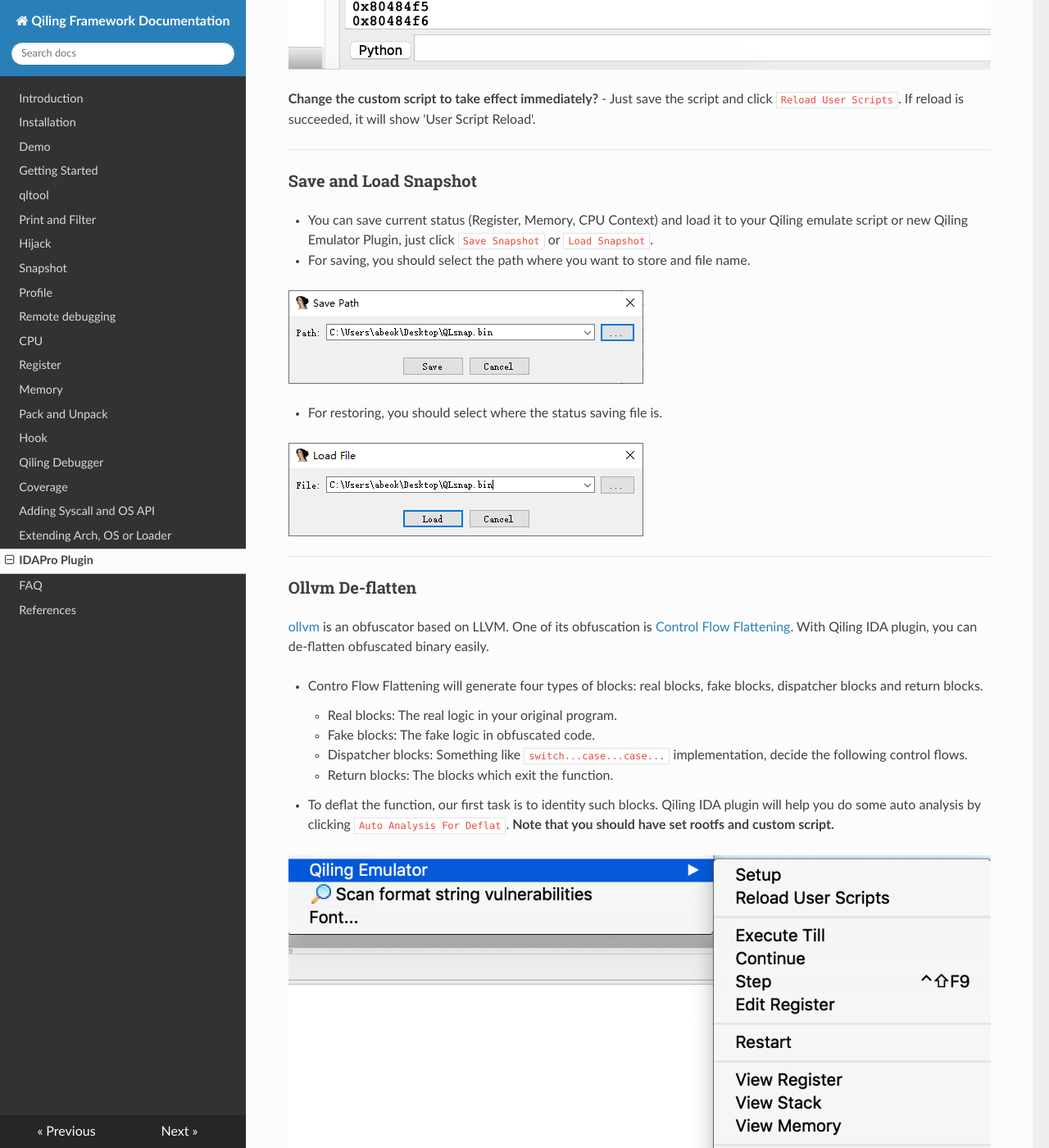
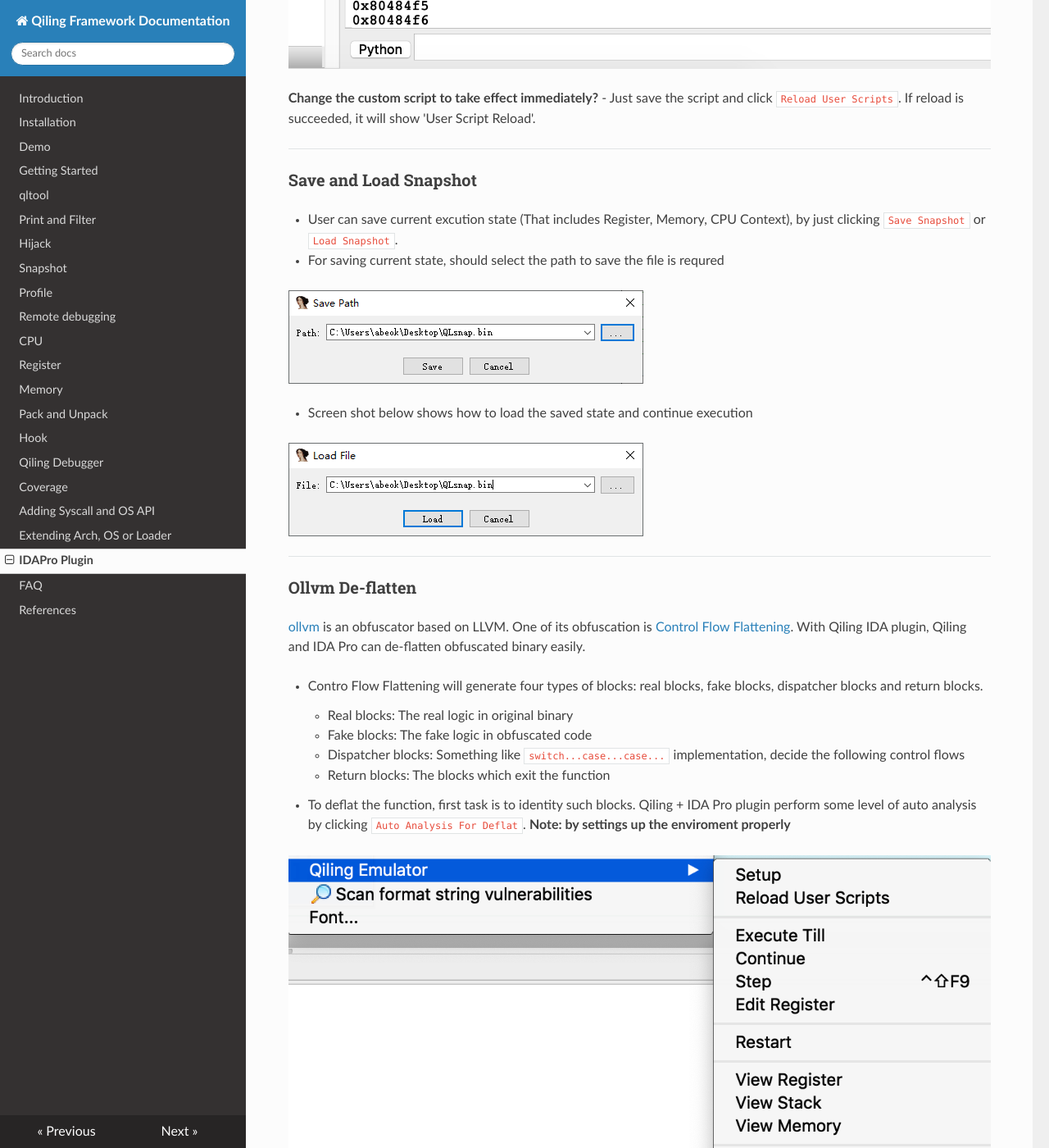
Before and after one commit to qilingframework/rtfd.io, an MkDocs documentation site: the page built from docs/ida.md, in a window 1280 px wide and 1400 px high, scrolled down 11104 px. Shown: the whole window at 82% size. Built offline with MkDocs 1.6.1, drawn with Linux system fonts in a browser that asks for light colours; nearby versions of some CDN libraries; some of the changed text lies outside the part shown.

Commit message:
Update ida.md

````diff
--- a/docs/ida.md
+++ b/docs/ida.md
@@ -1,14 +1,14 @@
 ---
-title: Qiling Emulator Plugin For IDA Guide
+title: Guide to Qiling Emulator + IDA Pro
 ---
 
-### Qiling Emulator
+### Introduction
 
-Qiling Emulator is a Plugin for IDA Pro. It provides a way to enable IDA and [Qiling](https://github.com/qilingframework/qiling) to interact. In this way, IDA can debug binaries for multiple platforms and architectures.
+This a plugin for [IDA Pro](https://www.hex-rays.com/products/ida/). It enable IDA Pro and [Qiling](https://github.com/qilingframework/qiling) to interact with each other. In this way, IDA can debug, emulate and instrument binaries for multiple platforms and architectures from one single operation system.
 
-With the customized script, it takes the plugin to a new higher. Imagine you can add hooks at various levels anywhere, dynamic hotpatch on-the-fly running code, even the loaded library, working with IDA Pro's powerful disassembly and decompile ability. How a fantastic thing!
+With the customizable scripting ablity, it takes the plugin to higher level. Hooking codes and addresses, dynamic hotpatch on-the-fly, hijack loaded library, hijack syscall and other advanced API from Qiling Frame are able to perform within IDA Pro's powerful disassembly and decompile interface.
 
-All of these can be achieved on one computer, no remote debug server, no virtual machine.
+All of these can be achieved on one computer, no remote debug server or no virtual machine ever needed.
 
 ---
 
@@ -28,7 +28,7 @@ All of these can be achieved on one computer, no remote debug server, no virtual
 
 ### Demo video
 
-Qiling's IDAPro Plugin: Instrument and Decrypt Mirai's Secret
+Lets look at the quick Qiling + IDA Pro Plugin Demo: Instrument and Decrypt Mirai's Secret
 
 [![Qiling's IDAPro Plugin: Instrument and Decrypt Mirai's Secret](https://i.ytimg.com/vi/ZWMWTq2WTXk/0.jpg)](https://www.youtube.com/watch?v=ZWMWTq2WTXk)
 
@@ -36,13 +36,16 @@ Qiling's IDAPro Plugin: Instrument and Decrypt Mirai's Secret
 
 ### Usage
 
-After loading the plugin, right-click will show Qiling Emulator under the pop-up menu.
-
-![](img/ida1.png)
+There are two method to use the plug-in
+    - Load and Run
+    - With Instrumentation Script
 
 ---
 
 ### Load and Run
+- After loading the plugin, right-click will show Qiling Emulator under the pop-up menu.
+
+![](img/ida1.png)
 
 - **Click Setup First**
 
@@ -54,11 +57,11 @@ After loading the plugin, right-click will show Qiling Emulator under the pop-up
 
 ![](img/ida3.png)
 
-- Now if you click `Continue`, Qiling will emulate the target from start (entry_point) to finish (exit_point) and paint the path green.
+- Now click `Continue`, Qiling will emulate the target from start (entry_point) to finish (exit_point) and paint the path green.
 
 ![](img/ida4.png)
 
-- If you want to start over, click `Restart`, it will clear the previous color and ask rootfs path again, then we are back to the start.
+- To start all over, click `Restart`, it will clear the previous color and ask rootfs path again, then we are back to the start.
 
 - Now try something new, we want to let Qiling stop at 0x0804851E.
 
@@ -68,26 +71,23 @@ After loading the plugin, right-click will show Qiling Emulator under the pop-up
 
 ![](img/ida6.png)
 
-- We can watch Register and Stack by clicking `View Register`, `View Stack`.
+- To watch Register and Stack, just by clicking `View Register`, `View Stack`.
 
 ![](img/ida7.png)
 
-- We can watch Memory by clicking `View Memory`.
-Input address and size of memory you want to access.
-It will show if this address can be accessed.
+- To watch Memory, click `View Memory` and input address and size of memory
 
 ![](img/ida8.png)
 
 ![](img/ida9.png)
 
-
-- Click `Step` or use `CTRL+SHIFT+F9` to let Qiling emulator step in and paint the path blue.
+- Click `Step` or use `CTRL+SHIFT+F9` to let Qiling step in and paint the path blue.
 
 - **You can see 'Register View' and 'Stack View' in real-time**
 
 ![](img/ida10.png)
 
-- Now we are in 0x0804852C. Let's enter the function sub_8048451 and press `F2` to set up a breakpoint at 0x08048454.
+- In 0x0804852C. Let's enter the function sub_8048451 and press `F2` to set up a breakpoint at 0x08048454.
 
 ![](img/ida11.png)
 
@@ -95,7 +95,7 @@ It will show if this address can be accessed.
 
 ![](img/ida12.png)
 
-- Want to change some register values? Right-click on Disassemble View or Register View and select `Edit Register`, right-click on which register you want to change, then select `Edit Value` to change it.
+- How about update CPU register. Right-click on Disassemble View or Register View and select `Edit Register`, right-click on the register, then select `Edit Value` to change it.
 
 ![](img/ida13.png)
 
@@ -103,7 +103,7 @@ It will show if this address can be accessed.
 
 ### With Customized scripts
 
-- Customized scripts is a python script, the code frame like this:
+- Debug with instrumentation always required a user defined script, for example
 
 ```python
 from qiling import *
@@ -124,9 +124,9 @@ class QILING_IDA():
         return hook
 ```
 
-- As the functions name means, you can code in a function and it will run when you click `Continue` or `Step`. So the cool thing is you can add your own hook. (if you code needn't use hook, keep `hook = []`)
+- custom_continue or custom_step simply means own implementation of `Continue` or `Step`. With this user able to add all the instrumentation API mentions in [Qiling Framework documents](https://docs.qiling.io) such as file system hijack, update memory or CPU register and all other advanced API from Qiling Framework.
 
-- To load custom script, please click Setup and input rootfs path and custom script path.
+- In order to load user customized script, please click Setup and input rootfs path and custom script path.
 
 - This is an example at qiling/extensions/idaplugin/examples/custom_script.py
 
@@ -180,14 +180,14 @@ class QILING_IDA():
 ---
 
 ### Save and Load Snapshot
-- You can save current status (Register, Memory, CPU Context) and load it to your Qiling emulate script or new Qiling Emulator Plugin, just click `Save Snapshot`
+- User can save current excution state (That includes Register, Memory, CPU Context), by just clicking `Save Snapshot`
 or `Load Snapshot`.
 
-- For saving, you should select the path where you want to store and file name.
+- For saving current state, should select the path to save the file is requred
 
 ![](img/ida_save.png)
 
-- For restoring, you should select where the status saving file is.
+- Screen shot below shows how to load the saved state and continue execution
 
 ![](img/ida_load.png)
 
@@ -195,16 +195,16 @@ or `Load Snapshot`.
 
 ### Ollvm De-flatten
 
-[ollvm](https://github.com/obfuscator-llvm/obfuscator) is an obfuscator based on LLVM. One of its obfuscation is [Control Flow Flattening](https://github.com/obfuscator-llvm/obfuscator/wiki/Control-Flow-Flattening). With Qiling IDA plugin, you can de-flatten obfuscated binary easily.
+[ollvm](https://github.com/obfuscator-llvm/obfuscator) is an obfuscator based on LLVM. One of its obfuscation is [Control Flow Flattening](https://github.com/obfuscator-llvm/obfuscator/wiki/Control-Flow-Flattening). With Qiling IDA plugin, Qiling and IDA Pro can de-flatten obfuscated binary easily.
 
 - Contro Flow Flattening will generate four types of blocks: real blocks, fake blocks, dispatcher blocks and return blocks.
 
-    - Real blocks: The real logic in your original program.
-    - Fake blocks: The fake logic in obfuscated code.
-    - Dispatcher blocks: Something like `switch...case...case...` implementation, decide the following control flows.
-    - Return blocks: The blocks which exit the function.
+    - Real blocks: The real logic in original binary
+    - Fake blocks: The fake logic in obfuscated code
+    - Dispatcher blocks: Something like `switch...case...case...` implementation, decide the following control flows
+    - Return blocks: The blocks which exit the function
 
-- To deflat the function, our first task is to identity such blocks. Qiling IDA plugin will help you do some auto analysis by clicking `Auto Analysis For Deflat`. **Note that you should have set rootfs and custom script.**
+- To deflat the function, first task is to identity such blocks. Qiling + IDA Pro plugin perform some level of auto analysis by clicking `Auto Analysis For Deflat`. **Note: by settings up the enviroment properly**
 
 ![](img/deflat.png)
 
@@ -218,28 +218,28 @@ or `Load Snapshot`.
 
 ![](img/deflat2.png)
 
-- In this stage, you can adjust the analysis result by marking the block as real, fake or return blocks.
+- In this stage, user able to adjust the analysis result by marking the block as real, fake or return blocks
 
-- If you attempt to decompile the code at this time, you will find it impossible to understand.
+- During this stage, decompile the binbary with human readble code is still not possible
 
 ![](img/deflat3.png)
 
-- Then click `Deflat`, Qiling IDA plugin will start to find the real control flow between real blocks and remove all fake blocks and dispatcher blocks. Below is the result:
+- In order make the obfucated binary easier to understand, click `Deflat`, Qiling + IDA Pro plugin will start to find the real control flow between real blocks and remove all fake blocks and dispatcher blocks. Below is the result:
 
 ![](img/deflat4.png)
 
-- Pressing F5 now presents you with clear logic without any obfuscation.
+- Now by pressing F5 now show the deobfuscation decompiled code
 
 ![](img/deflat5.png)
 
 ---
-### Install Qiling
+### Additional Notes: Install Qiling
 
 Firstly, you need to install Qiling. See [Installation](https://docs.qiling.io/en/latest/install/) for details.
 
 ---
 
-### Install IDA plugin
+###  Additional Notes: Install IDA plugin
 
 We provide two ways to install Qiling IDA plugin.
 
@@ -257,11 +257,11 @@ ln -s /absolute/path/to/qiling/extensions/idaplugin/qilingida.py /Applications/<
 mklink C:\absolute\path\to\IDA\plugins\qilingida.py D:\absolute\path\to\qiling\extensions\idaplugin\qilingida.py
 ```
 
-The advantage of symbol link is that you can always update the plugin by `git pull`. If you would not like a symbol link, you can also copy `qilingida.py` to your IDA plugin folder.
+The advantage of symbol link is user can always get the updated the plugin by just `git pull`. Copy `qilingida.py` to IDA Pro plugin folder will work too.
 
 ---
 
-### Use as a script file
+#### Use as a script file
 
 - Start IDA, Click `File/Script file...`, choose the `qilingida.py` and the plugin will be loaed.
 
@@ -270,9 +270,3 @@ Once loaded, the plugin is available under "Edit->Plugins->Qiling Emulator" and
 This plugin supports IDA7.x with Python3.6+.
 
 Recommend platform: macOS && Linux
-
----
-
-### How it works?
-
-Qiling Emulator deeply integrates the API of Qiling with the API of IDApython, and provides users with a friendly GUI interface to view registers, stack, and memory in real-time. Besides, customized script allows users to use all built-in functions of qiling.
````
